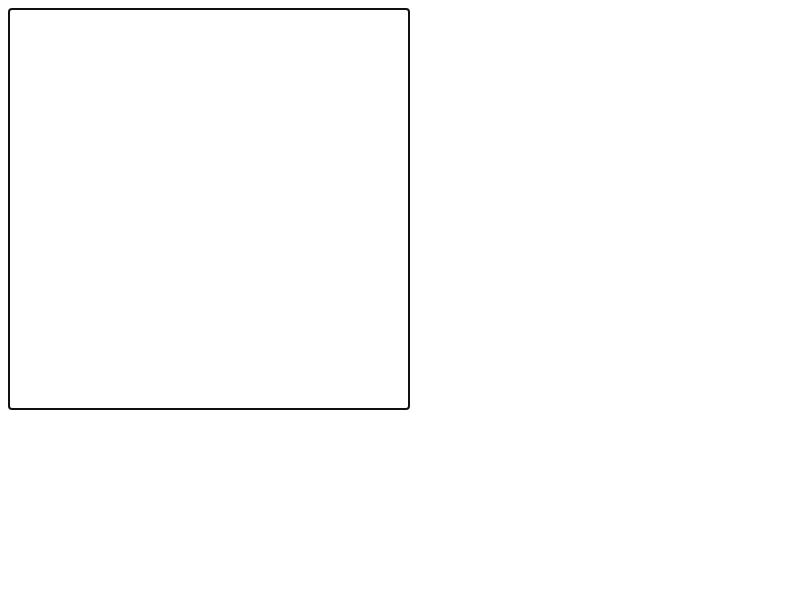
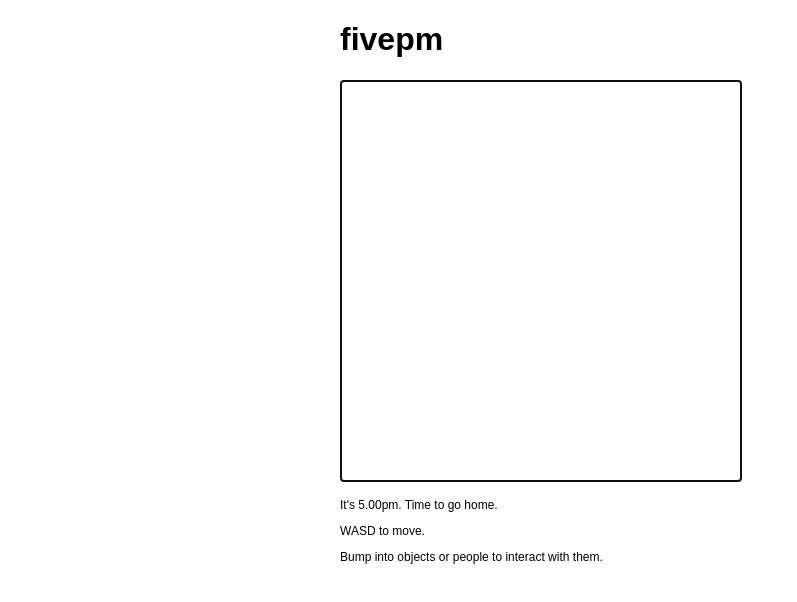
Before and after one commit to stuartdb/fivepm, a plain HTML site: page index.html in a window 1280 px wide. Shown: the whole page, without its empty margins (0-797 px from the left). Drawn offline with Linux system fonts and the light colour scheme.

Commit message:
Added the most minimal of layout to the page and threw in some elements ready to be used for game messages.

```diff
--- a/index.html
+++ b/index.html
@@ -4,13 +4,31 @@
     <meta charset="utf-8" />
     <title>fivepm</title>
     <style type="text/css">
+      body{
+      font-family: sans-serif;
+      }
+      #main {
+      max-width: 600px;
+      margin: 0 auto;
+      }
       canvas {
-      border: 1px dotted;
+      border: 1px solid;
+      }
+      p {
+      font-size: 12px;
       }
     </style>
   </head>
   <body>
-    <canvas id="fivepm" width="400" height="400" tabindex="1"></canvas>
+    <div id="main">
+      <div id="game">
+        <h1>fivepm</h1>
+        <canvas id="fivepm" width="400" height="400" tabindex="1"></canvas>
+        <p id="log01">It's 5.00pm. Time to go home.</p>
+        <p id="log02">WASD to move.</p>
+        <p id="log03">Bump into objects or people to interact with them.</p>
+      </div>
+    </div>
   </body>
   <script src="fivepm.js" type="text/javascript"></script>
 </html>
```
